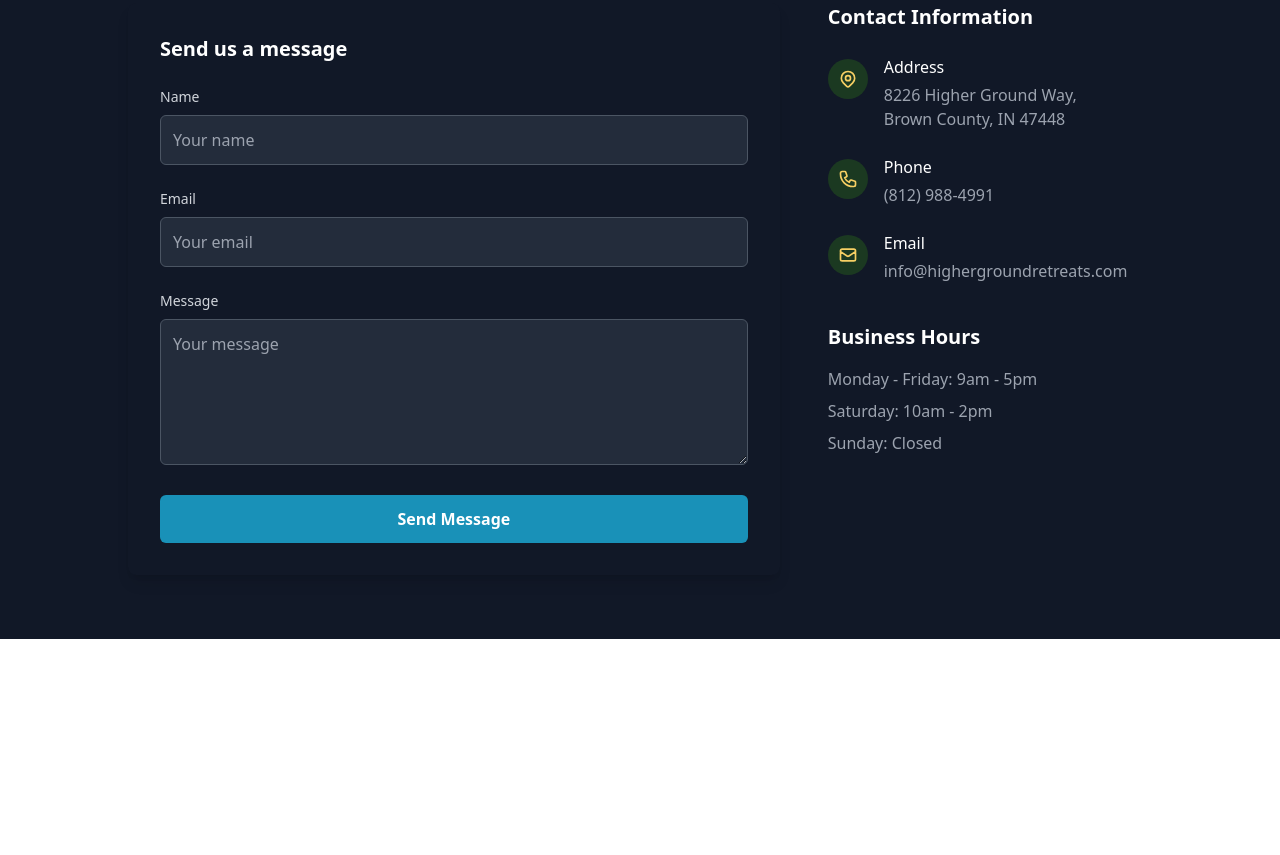
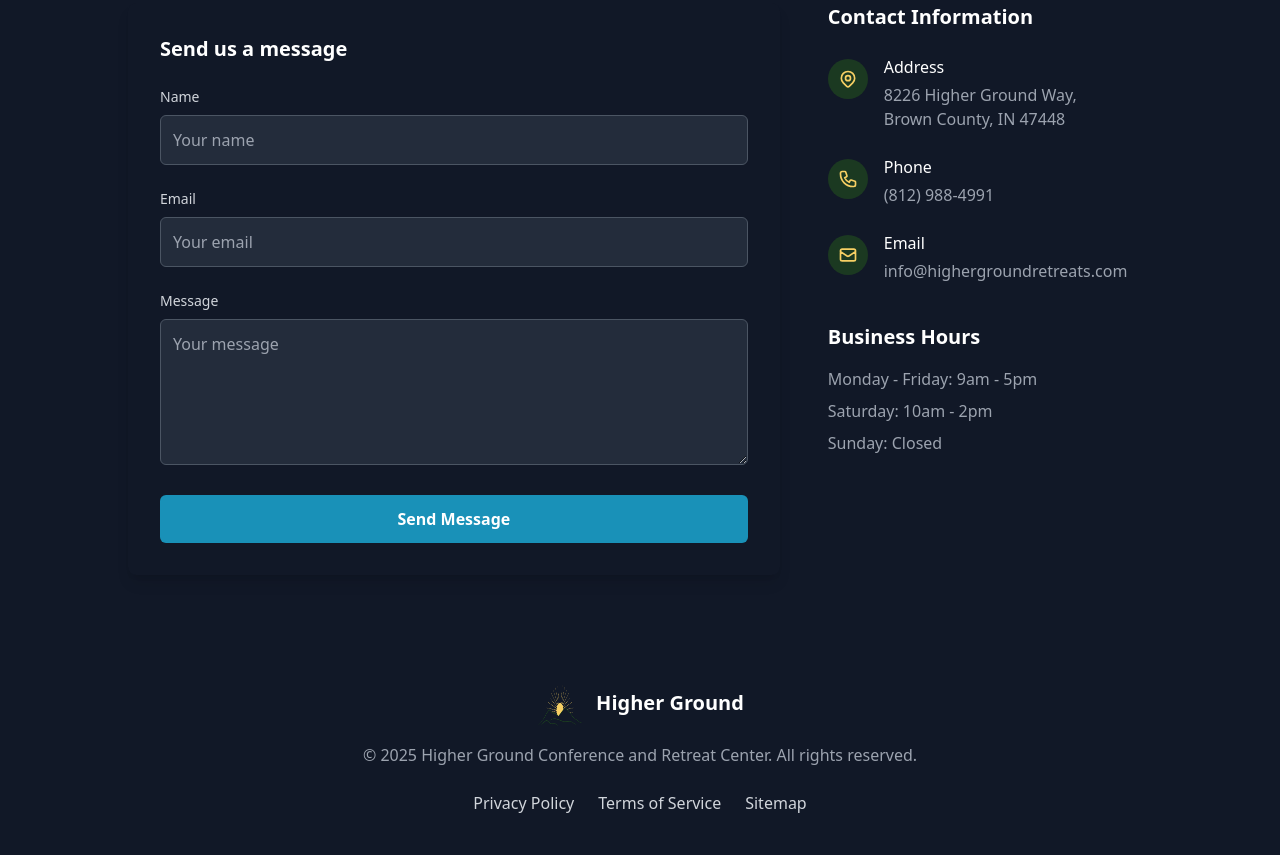
Before and after one commit to CalebLingle/HGCRC, an Astro site: page / in a window 1280 px wide. Shown: the part 3355-4210 px from the top of the page. Before the commit the page ends 3994 px from the top, so only its background shows below. Built offline with nearby package versions, Linux system fonts and the light colour scheme; Astro itself is replaced by a stand-in of ours.

Commit message:
footer section added

```diff
--- /dev/null
+++ b/src/components/Footer.astro
@@ -0,0 +1,26 @@
+---
+---
+
+<footer class="bg-dark text-white py-10">
+  <div class="container mx-auto px-6">
+    <div class="flex flex-col items-center">
+      <!-- Logo and name -->
+      <div class="mb-4 flex items-center">
+        <img src="/logo-no-words.png" alt="HGCRC Logo" class="h-12 w-12" />
+        <span class="ml-3 text-xl font-bold text-white">Higher Ground</span>
+      </div>
+
+      <!-- Copyright -->
+      <p class="text-gray-400 text-center mb-6">
+        © {new Date().getFullYear()} Higher Ground Conference and Retreat Center. All rights reserved.
+      </p>
+
+      <!-- Links -->
+      <div class="flex flex-wrap justify-center gap-6">
+        <a href="/privacy" class="text-gray-300 hover:text-accent transition-colors">Privacy Policy</a>
+        <a href="/terms" class="text-gray-300 hover:text-accent transition-colors">Terms of Service</a>
+        <a href="/sitemap" class="text-gray-300 hover:text-accent transition-colors">Sitemap</a>
+      </div>
+    </div>
+  </div>
+</footer>
--- a/src/pages/index.astro
+++ b/src/pages/index.astro
@@ -4,6 +4,7 @@ import AboutUs from '../components/AboutUs.astro';
 import Facilities from '../components/Facilities.astro';
 import SocialProof from '../components/SocialProof.astro';
 import Contact from '../components/Contact.astro';
+import Footer from '../components/Footer.astro';
 import Layout from '../layouts/Layout.astro';
 ---
 
@@ -13,4 +14,5 @@ import Layout from '../layouts/Layout.astro';
 	<Facilities />
 	<SocialProof />
 	<Contact />
+	<Footer />
 </Layout>
```
